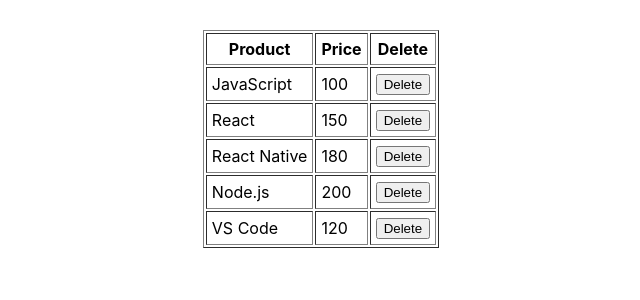
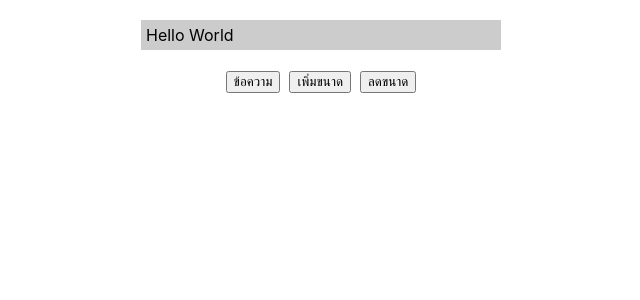
Before and after one commit to SJMCY/app1, a React (Create React App) app: page / in a window 1280 px wide. Shown: the top 300 px of the page, without its empty margins (319-959 px from the left). Built offline with nearby package versions, Linux system fonts and the light colour scheme.

Commit message:
state-func
state-func

```diff
--- a/src/App.js
+++ b/src/App.js
@@ -1,13 +1,12 @@
 import React from 'react'
-import RefsClass from './refs-func';
-import { EventData2 } from './event-data';
-import RefsArray from './refs-array';
+import StateFunc from './state-func';
+
 
 function App() {
 
   return (
 
-    <RefsArray/>
+    <StateFunc/>
   )
 }
 
--- /dev/null
+++ b/src/state-func.js
@@ -0,0 +1,36 @@
+import React, {useState} from "react";
+
+export default function StateFunc (){
+    let [text, setText] = useState('Hello World')
+    let [size, setSize] = React.useState(16)
+
+    const onClickSetText = () =>{
+        let t = prompt('กำหนดข้อความ')
+        if (t){
+            setText(t)
+        }
+    }
+
+    const onClickZoomIn = () =>{
+    let newSize = size +1
+    setSize(newSize)
+    }
+
+    let msgboxStyle = {
+        display: 'inline-block',
+        width: 350,
+        fontSize: size,
+        backgroundColor: '#ccc',
+        padding: 5,
+        textAlign:'left'
+    }
+
+    return(
+        <div style={{textAlign:'center', marginTop: 20}}>
+            <div style={msgboxStyle}>{text}</div><br/><br/>
+            <button onClick={onClickSetText}>ข้อความ</button>&nbsp;&nbsp;
+            <button onClick={onClickZoomIn}>เพิ่มขนาด</button>&nbsp;&nbsp;
+            <button onClick={() => setSize(size - 1)}>ลดขนาด</button>
+        </div>
+    )
+}
```
